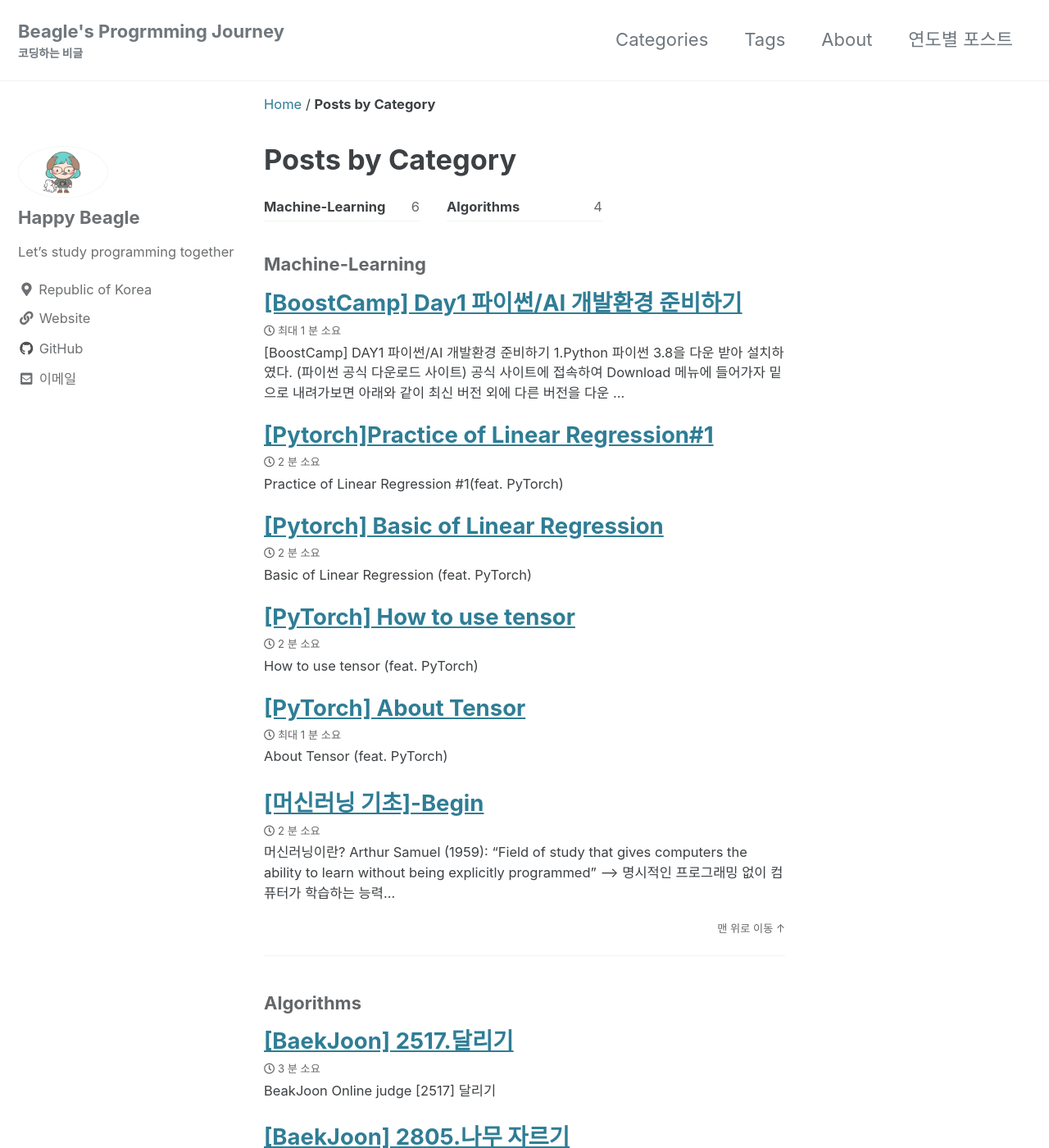
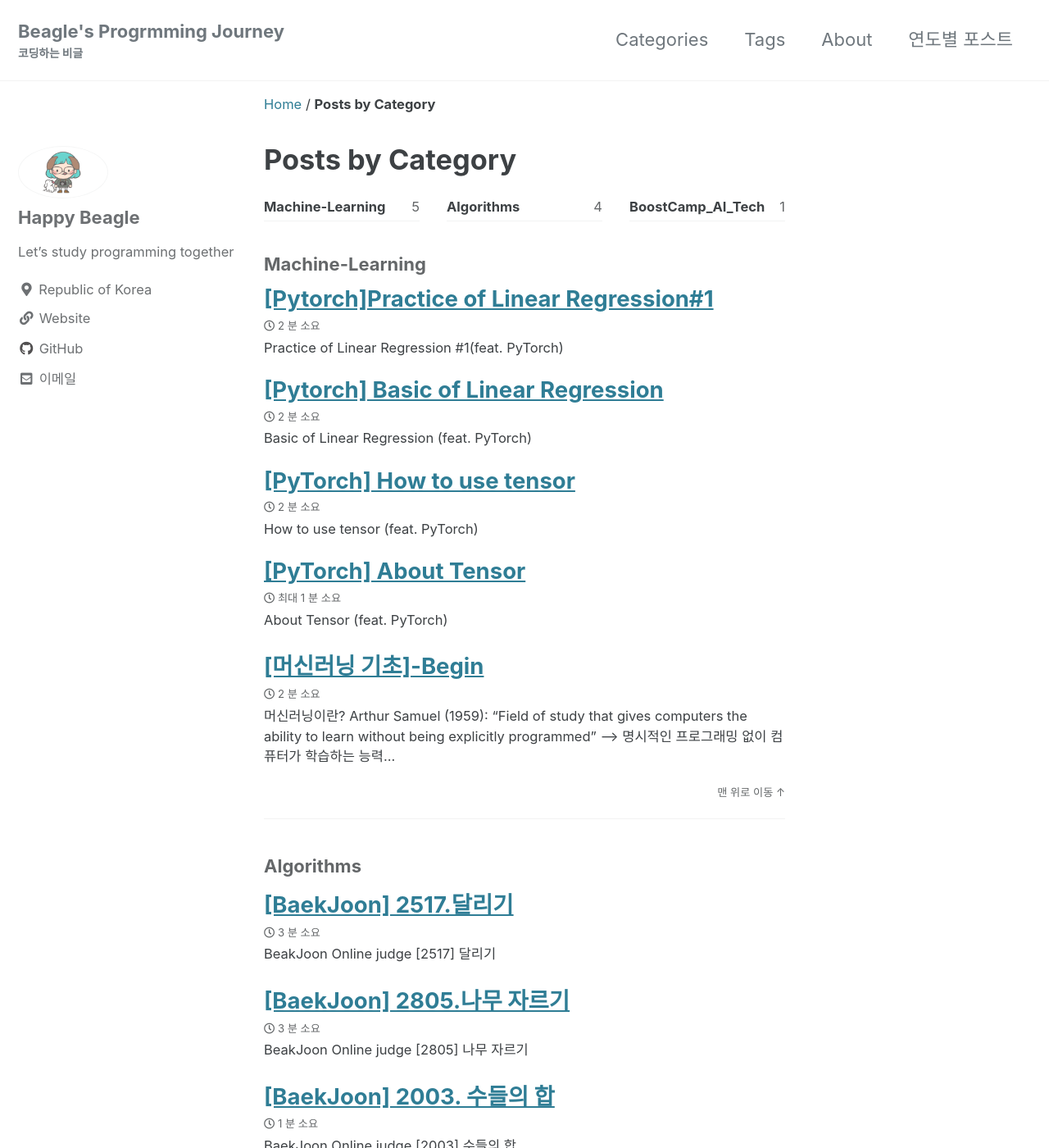
Before and after one commit to happyBeagle/happyBeagle.github.io, a Jekyll site: the page built from _pages/category-archive.md, in a window 1280 px wide and 1400 px high. Shown: the whole window at 82% size. Built offline with Jekyll 4.4.1, drawn with Linux system fonts in a browser that asks for light colours; cached includes are drawn as plain includes; some of the changed text lies outside the part shown.

Commit message:
modify boostcamp day1 학습정리

```diff
--- a/_posts/2021/2021-01-18-boostcamp-day1-ai.md
+++ b/_posts/2021/2021-01-18-boostcamp-day1-ai.md
@@ -7,7 +7,7 @@ comments: true
 share: true
 related: true
 categories:
-- Machine-Learning
+- BoostCamp_AI_Tech
 tags:
 - Machine-Learning_basic
 - BoostCamp_AI_Tech
```
